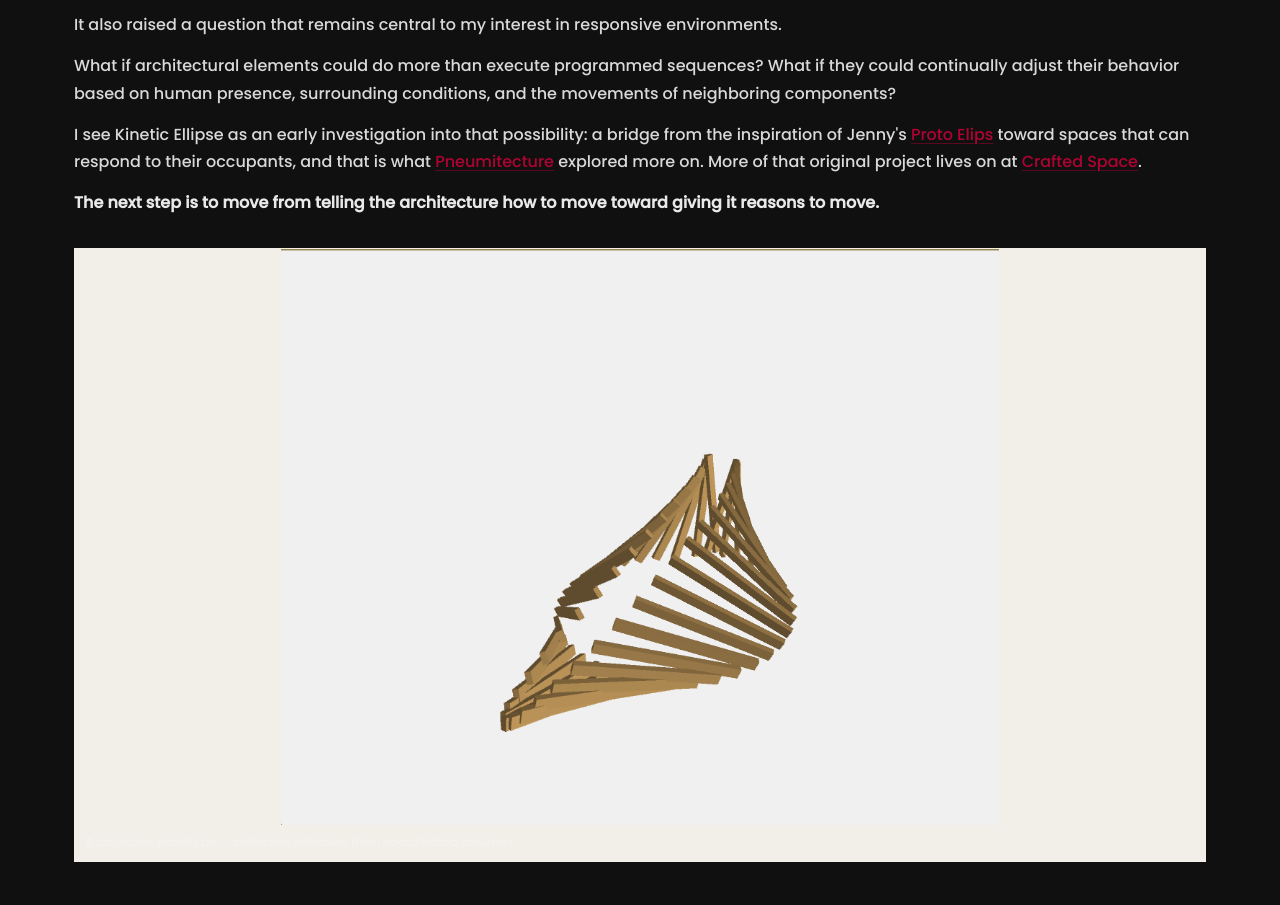
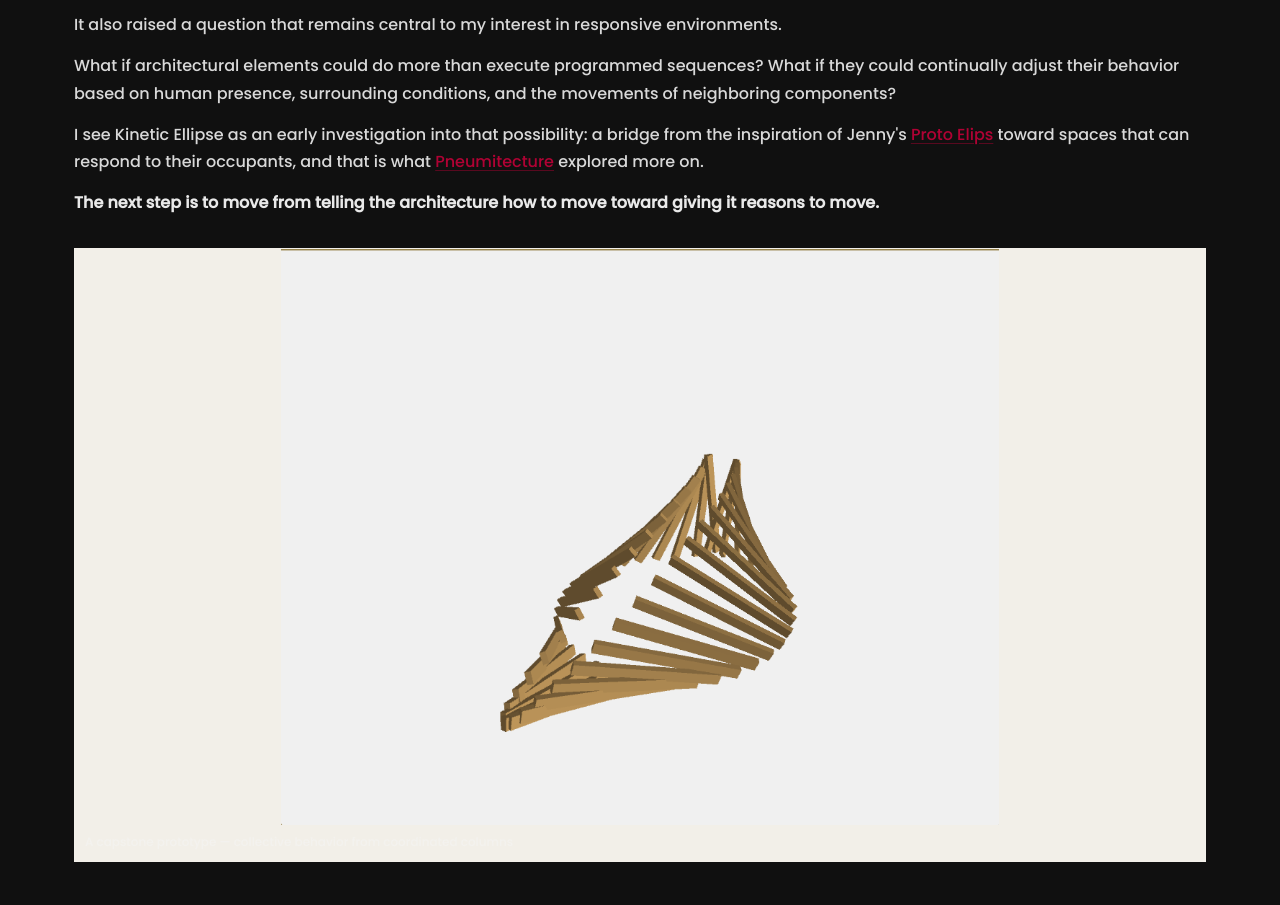
Before and after one commit to r-0n/personal_portfolio, a website: page projects/kinetic-ellipse.html in a window 1280 px wide. Shown: the part 6433-7338 px from the top of the page. Drawn offline with Linux system fonts and the light colour scheme.

Commit message:
Update kinetic-ellipse.html

```diff
--- a/projects/kinetic-ellipse.html
+++ b/projects/kinetic-ellipse.html
@@ -287,7 +287,7 @@
                 <p>Working with 130 independently controlled elements demonstrated how relatively simple movements could produce complex collective behavior. The structure's character emerged not just from the geometry of its columns, but from the timing, coordination, and interaction between them.</p>
                 <p>It also raised a question that remains central to my interest in responsive environments.</p>
                 <p>What if architectural elements could do more than execute programmed sequences? What if they could continually adjust their behavior based on human presence, surrounding conditions, and the movements of neighboring components?</p>
-                <p>I see Kinetic Ellipse as an early investigation into that possibility: a bridge from the inspiration of Jenny's <a href="https://www.craftedspace.co.uk/artworks/proto-elips" target="_blank" rel="noopener noreferrer">Proto Elips</a> toward spaces that can respond to their occupants, and that is what <a href="https://r-0n.github.io/Capstone-Pneumitecture/" target="_blank" rel="noopener noreferrer">Pneumitecture</a> explored more on. More of that original project lives on at <a href="https://www.craftedspace.co.uk/" target="_blank" rel="noopener noreferrer">Crafted Space</a>.</p>
+                <p>I see Kinetic Ellipse as an early investigation into that possibility: a bridge from the inspiration of Jenny's <a href="https://www.craftedspace.co.uk/artworks/proto-elips" target="_blank" rel="noopener noreferrer">Proto Elips</a> toward spaces that can respond to their occupants, and that is what <a href="https://r-0n.github.io/Capstone-Pneumitecture/" target="_blank" rel="noopener noreferrer">Pneumitecture</a> explored more on. </p>
                 <p class="beat"><strong>The next step is to move from telling the architecture how to move toward giving it reasons to move.</strong></p>
             </div>
 
```
